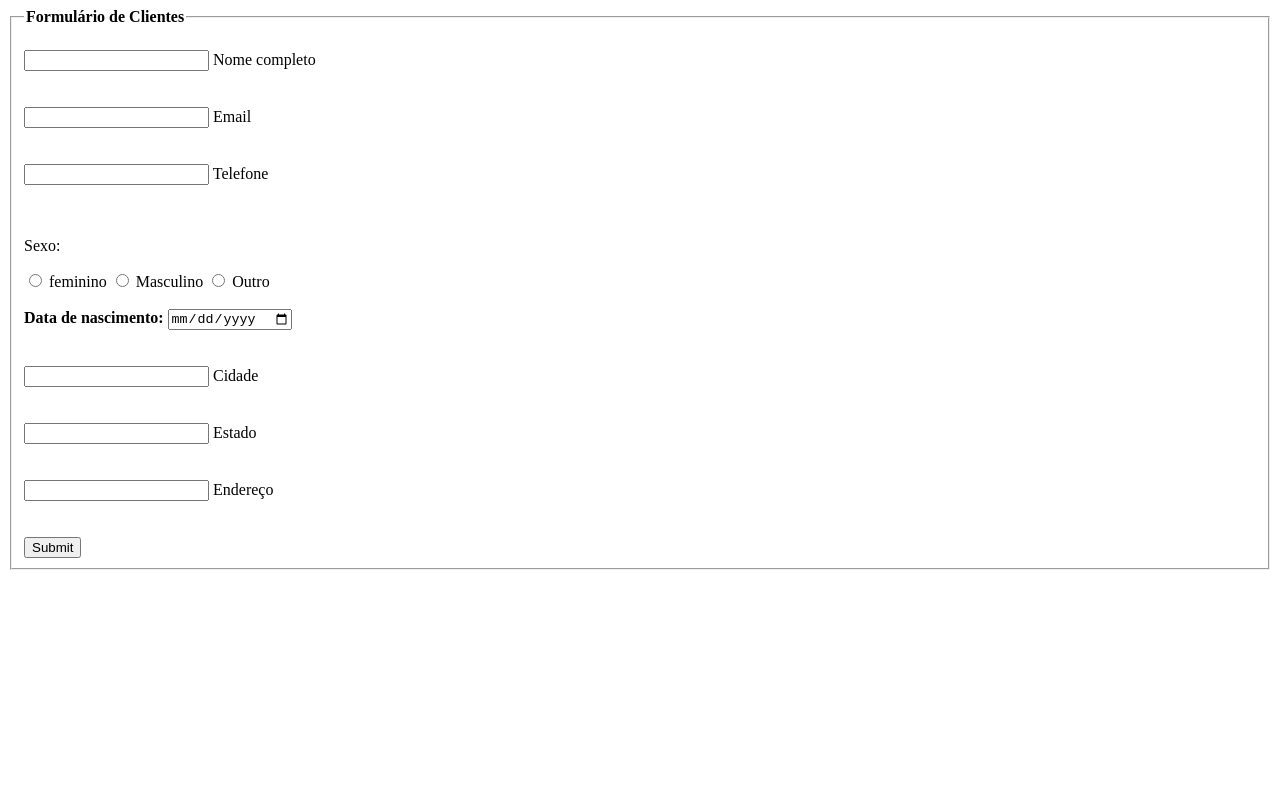
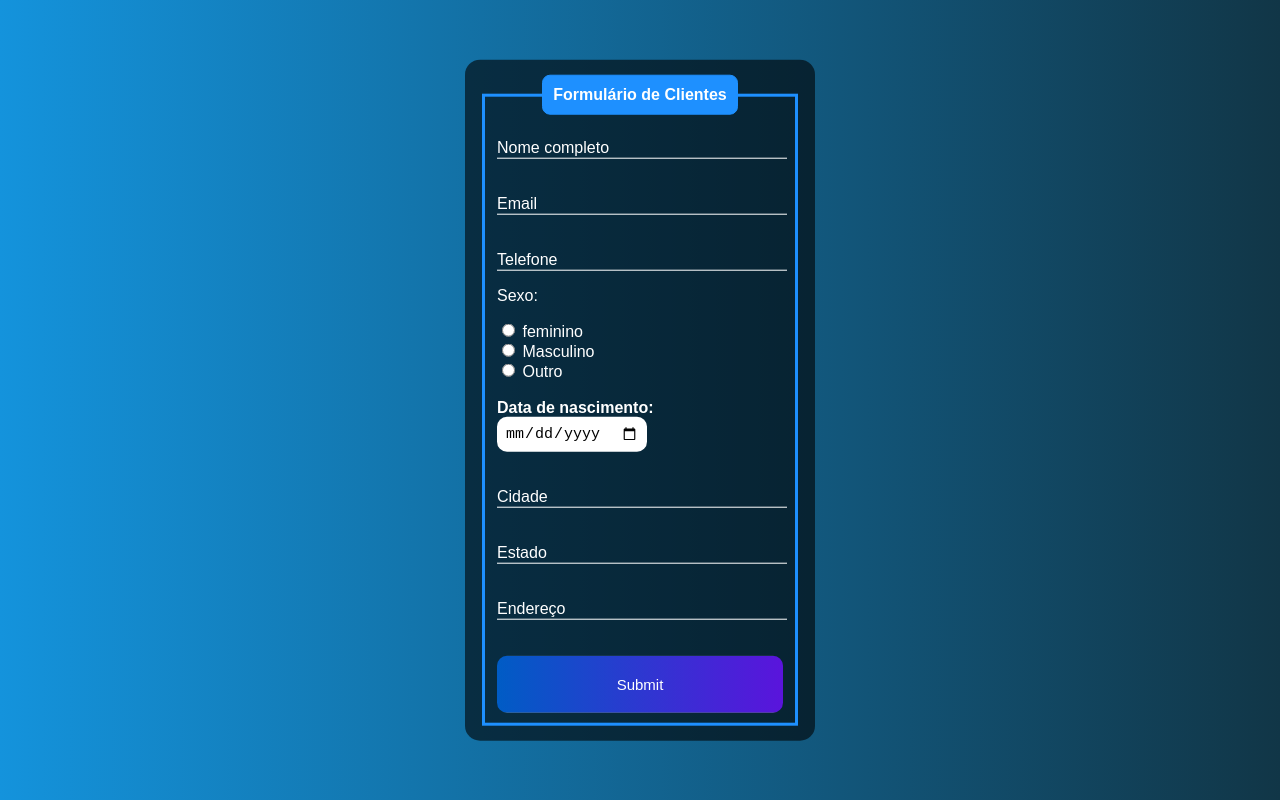
Before and after one commit to noguedes/FormWeb, a plain HTML site: page index.html in a window 1280 px wide. Drawn offline with Linux system fonts and the light colour scheme.

Commit message:
Style finalizado

```diff
--- a/index.html
+++ b/index.html
@@ -4,6 +4,7 @@
     <meta charset="UTF-8">
     <meta http-equiv="X-UA-Compatible" content="IE=edge">
     <meta name="viewport" content="width=device-width, initial-scale=1.0">
+    <link rel="stylesheet" href="./styel.css">
     <title>Formulario Web</title>
 </head>
 <body>
@@ -15,48 +16,48 @@
                 <br>
                 <div class="inputBoX">
                     <input type="text" name="nome" id="nome" class="inputUser" required>
-                    <label for="nome">Nome completo</label>
+                    <label for="nome" class="lableInput">Nome completo</label>
                 </div>
                 <br><br>
                 <div class="inputBoX">
                     <input type="email" name="email" id="email" class="inputUser" required>
-                    <label for="email">Email</label>
+                    <label for="email" class="lableInput">Email</label>
                 </div>
                 <br><br>
                 <div class="inputBoX">
                     <input type="tel" name="telefone" id="telefone" class="inputUser" required>
-                    <label for="telefone">Telefone</label>
+                    <label for="telefone" class="lableInput">Telefone</label>
                 </div>
-                <br><br>
                 <p>Sexo:</p>
                 <input type="radio" id="feminino" name="genero" value="feminino" required>
                 <label for="feminino">feminino</label>
+                <br>
                 <input type="radio" id="masculino" name="genero" value="masculino" required>
                 <label for="masculino">Masculino</label>
+                <br>
                 <input type="radio" id="outro" name="genero" value="outro" required>
                 <label for="outro">Outro</label>
                 <br><br>
-                <div class="inputBoX">
-                    <label for="data_nasc"><b>Data de nascimento:</b></label>
-                    <input type="date" name="data_nasc" id="data_nasc" class="inputUser" required>
-                </div>
-                <br><br>
+                <label for="data_nasc"><b>Data de nascimento:</b></label>
+                <input type="date" name="data_nasc" id="data_nasc" required>
+                <br><br><br>
                 <div class="inputBoX">
                     <input type="text" name="cidade" id="cidade" class="inputUser" required>
-                    <label for="cidade">Cidade</label>
+                    <label for="cidade" class="lableInput">Cidade</label>
                 </div>
                 <br><br>
                 <div class="inputBoX">
                     <input type="text" name="estado" id="estado" class="inputUser" required>
-                    <label for="estado">Estado</label>
+                    <label for="estado" class="lableInput">Estado</label>
                 </div>
                 <br><br>
                 <div class="inputBoX">
                     <input type="text" name="endereco" id="endereco" class="inputUser" required>
-                    <label for="endereco">Endereço</label>
+                    <label for="endereco" class="lableInput">Endereço</label>
                 </div>
                 <br><br>
                 <input type="submit" name="submit" id="submit">
+
             </fieldset>
         </form>
     </div>
--- /dev/null
+++ b/styel.css
@@ -0,0 +1,83 @@
+@charset "utf-8";
+
+body{
+    font-family: Arial, Helvetica, sans-serif;
+    background-image: linear-gradient(to right, rgb(20, 147, 220), rgb(17, 54, 71));
+}
+
+.box{
+    color: white;
+    position: absolute;
+    top: 50%;
+    left: 50%;
+    transform: translate(-50%, -50%);
+    background-color: rgba(0, 0, 0, 0.6);
+    padding: 15px;
+    border-radius: 15px;
+    width: 25%;
+}
+
+fieldset{
+    border: 3px solid dodgerblue;
+}
+
+legend{
+    border: 1px solid dodgerblue;
+    padding: 10px;
+    text-align: center;
+    background-color: dodgerblue;
+    border-radius: 8px;
+}
+
+.inputBoX{
+    position: relative;
+}
+
+.inputUser{
+    background: none;
+    border: none;
+    border-bottom: 1px solid white;
+    outline: none;
+    color: white;
+    font-size: 15px;
+    width: 100%;
+    letter-spacing: 2px;
+}
+
+.lableInput{
+    position: absolute;
+    top: 0px;
+    left: 0px;
+    pointer-events: none;
+    transition: .5s;
+}
+
+.inputUser:focus ~ .lableInput,
+.inputUser:valid ~ .lableInput{
+    top: -20px;
+    font-size: 12px;
+    color: dodgerblue;
+}
+
+#data_nasc{
+    border: none;
+    padding: 8px;
+    border-radius: 10px;
+    outline: none;
+    font-size: 15px;
+}
+
+#submit{
+    background-image: linear-gradient(to right, rgb(0, 92, 197), rgb(90, 20, 220));
+    width: 100%;
+    border: none;
+    padding: 20px;
+    color: white;
+    font-size: 15px;
+    cursor: pointer;
+    border-radius: 10px;
+}
+
+#submit:hover{
+    background-image: linear-gradient(to right, rgb(0, 80, 172), rgb(80, 19, 195));
+}
```
